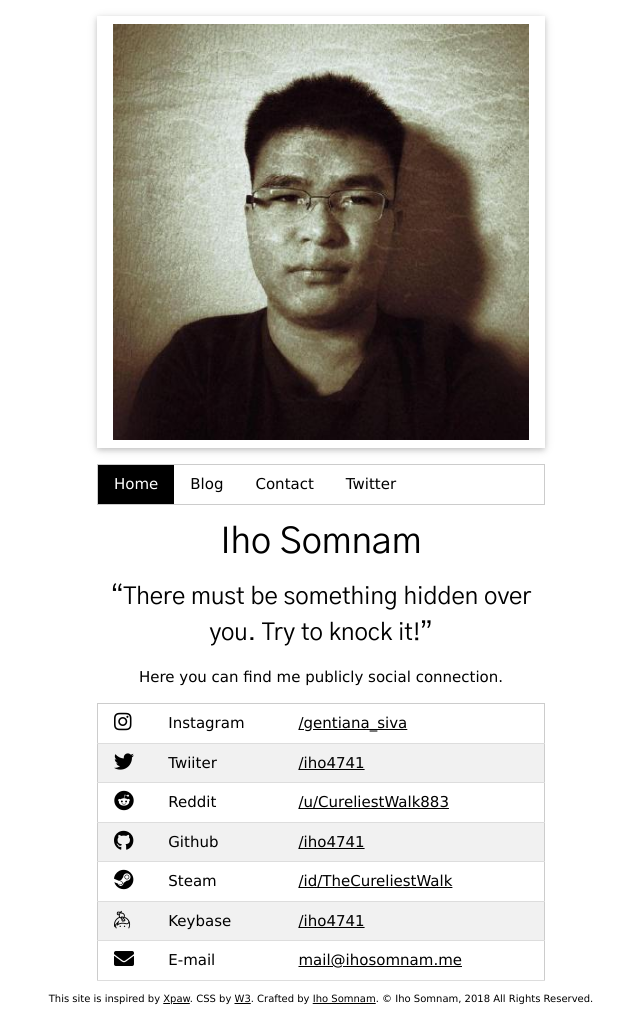
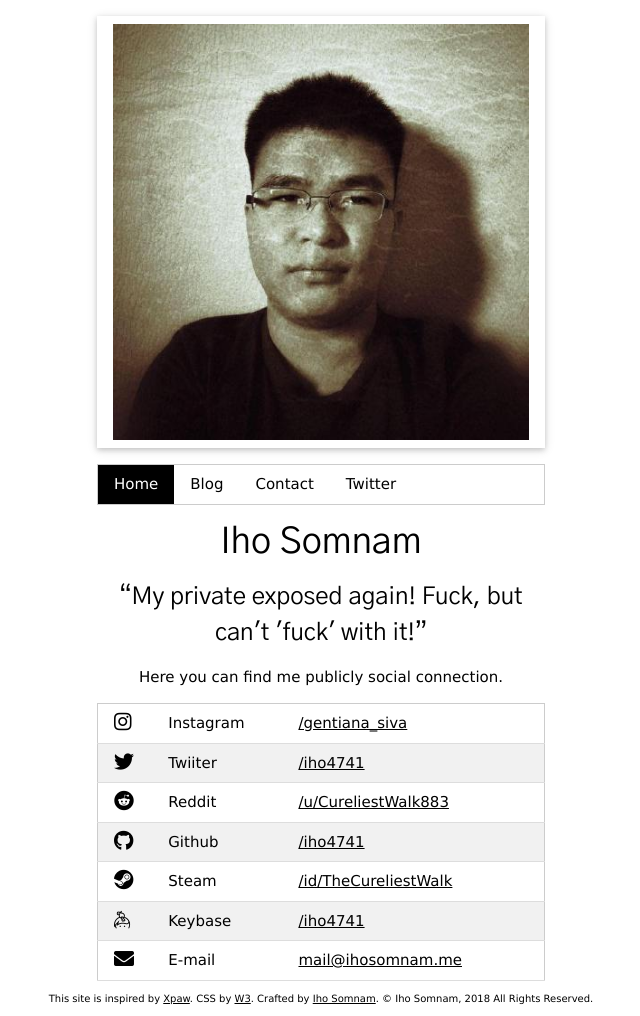
Before and after one commit to fossabot/jekyll-web-w3, a Jekyll site: the page built from index.md, in a window 1280 px wide. Shown: the whole page, without its empty margins (319-959 px from the left). Built offline with Jekyll 4.4.1, drawn with Linux system fonts in a browser that asks for light colours.

Commit message:
quote updated

```diff
--- a/_config.yml
+++ b/_config.yml
@@ -14,7 +14,7 @@
 # You can create any custom variable you would like, and they will be accessible
 # in the templates via {{ site.myvariable }}.
 title: Iho Somnam
-subtitle: There must be something hidden over you. Try to knock it!
+subtitle: My private exposed again! Fuck, but can't 'fuck' with it!
 description: Here you can find me publicly social connection. # this means to ignore newlines until "baseurl:" Leave it! Cause I use HTML FUCKER!
 social:
   Instagram: gentiana_siva
```
